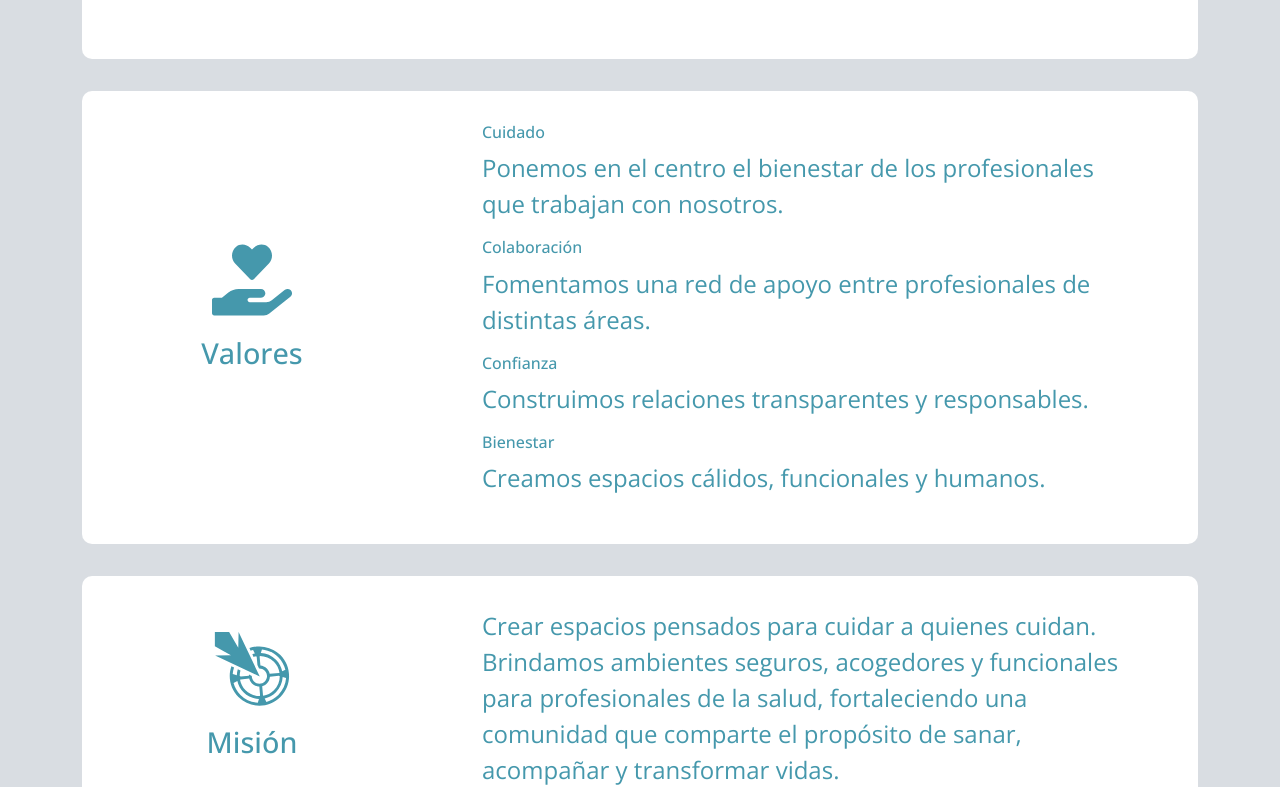
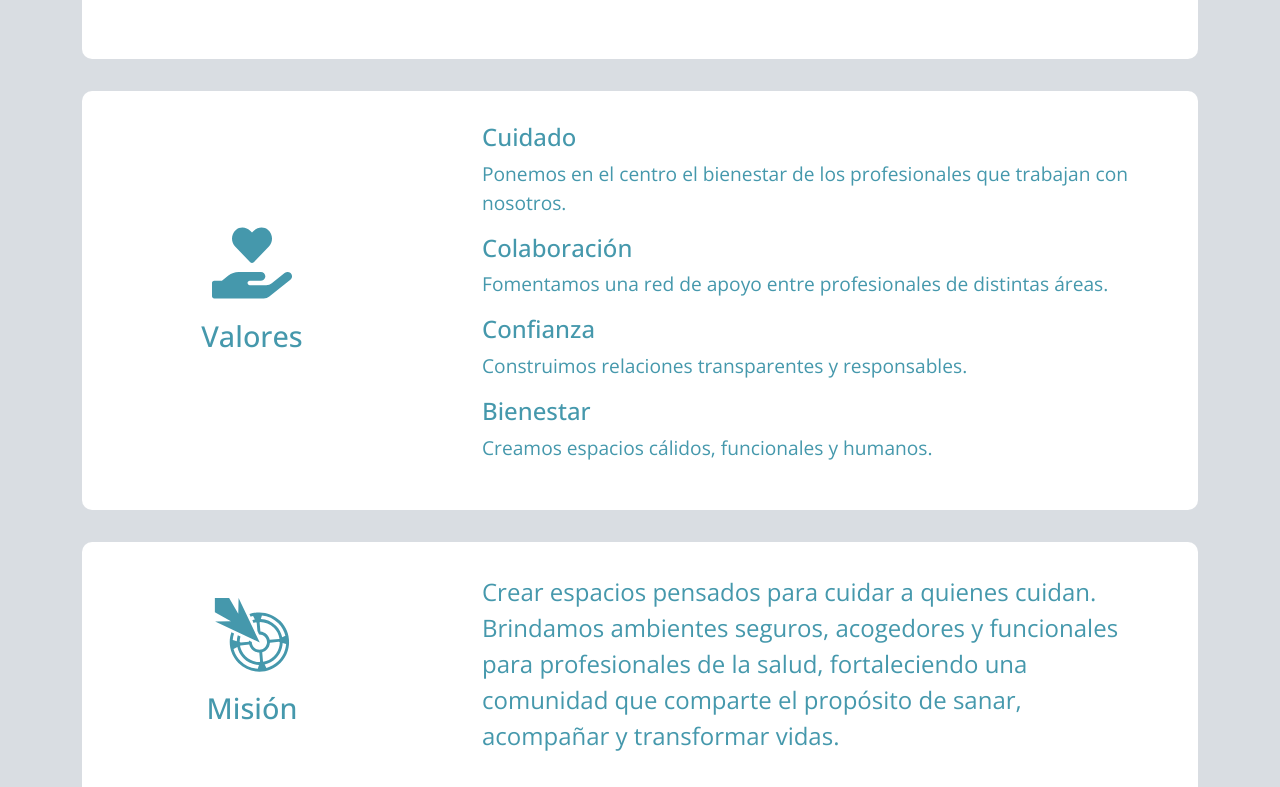
Before and after one commit to ssalinascalibar/espacio-box-noLogin, a React (Vite) app: page /nosotros in a window 1280 px wide. Shown: the part 873-1660 px from the top of the page. Built offline with nearby package versions, Linux system fonts and the light colour scheme.

Commit message:
mod fotn size values about

```diff
--- a/src/features/about/About.jsx
+++ b/src/features/about/About.jsx
@@ -82,19 +82,19 @@ export default function About() {
             <Col lg={8}>
               <div className="values-about">
                 <h6>Cuidado</h6>
-                <p>
+                <p className="text-medium">
                   Ponemos en el centro el bienestar de los profesionales que
                   trabajan con nosotros.
                 </p>
                 <h6>Colaboración</h6>
-                <p>
+                <p className="text-medium">
                   Fomentamos una red de apoyo entre profesionales de distintas
                   áreas.
                 </p>
                 <h6>Confianza</h6>
-                <p>Construimos relaciones transparentes y responsables.</p>
+                <p className="text-medium">Construimos relaciones transparentes y responsables.</p>
                 <h6>Bienestar</h6>
-                <p>Creamos espacios cálidos, funcionales y humanos.</p>
+                <p className="text-medium">Creamos espacios cálidos, funcionales y humanos.</p>
               </div>
             </Col>
           </Row>
--- a/src/features/about/about.css
+++ b/src/features/about/about.css
@@ -47,6 +47,13 @@
 
   .values-about {
     padding: 1rem 3rem 1rem 1rem;
+    display: flex;
+    flex-direction: column;
+    height: 100%;
+  }
+
+  .values-about h6 {
+    font-size: 1.5em;
   }
 
   .value-title {
@@ -69,6 +76,10 @@
     font-size: 1.5em;
   }
 
+  .values-about .text-medium {
+    font-size: 1.2em;
+  }
+
   .col-style-about {
     padding: 0rem 4rem 0 1rem;
     justify-content: center;
```
